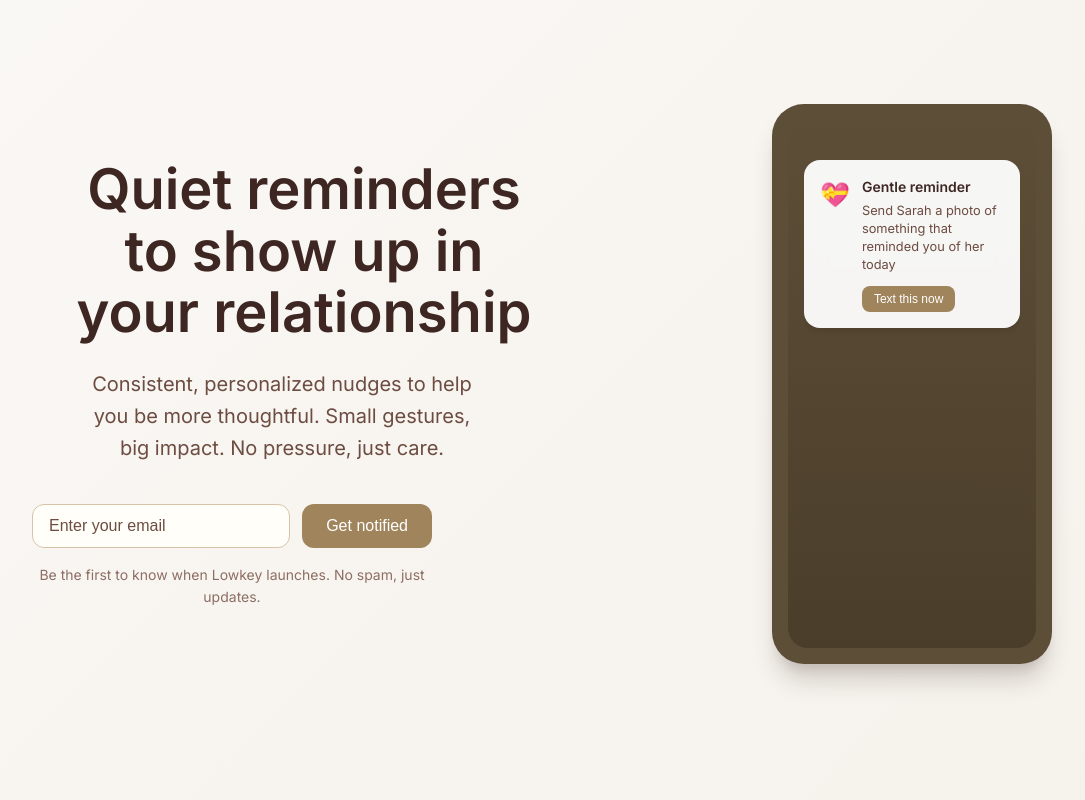
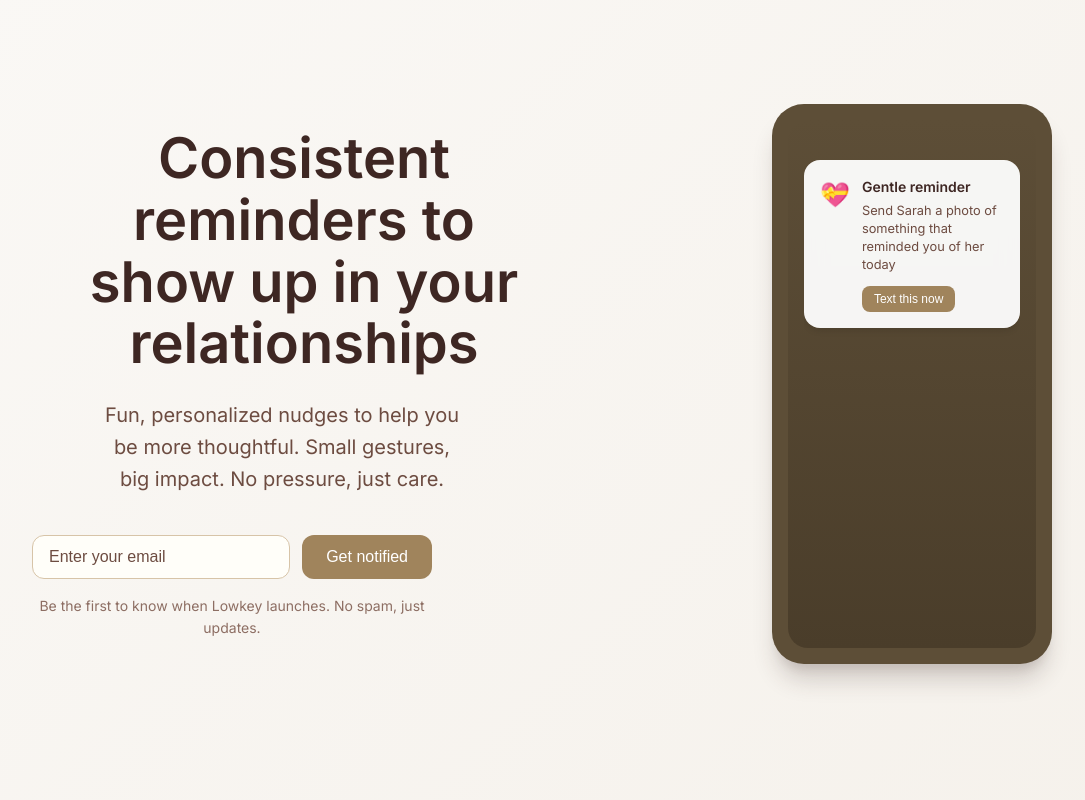
Before and after one commit to ehippy/lowkey-site, an Astro site: page / in a window 1280 px wide. Shown: the top 800 px of the page, without its empty margins (32-1117 px from the left). Built offline with nearby package versions, Linux system fonts and the light colour scheme; Astro itself is replaced by a stand-in of ours.

Commit message:
fix: update hero component text for clarity and consistency

```diff
--- a/src/components/Hero.astro
+++ b/src/components/Hero.astro
@@ -6,10 +6,10 @@
 	<div class="container">
 		<div class="hero-content">
 			<h1 class="hero-title text-balance">
-				Quiet reminders to show up in your relationship
+				Consistent reminders to show up in your relationships
 			</h1>
 			<p class="hero-subtitle text-balance">
-				Consistent, personalized nudges to help you be more thoughtful.
+				Fun, personalized nudges to help you be more thoughtful.
 				Small gestures, big impact. No pressure, just care.
 			</p>
 			<div class="hero-cta">
```
